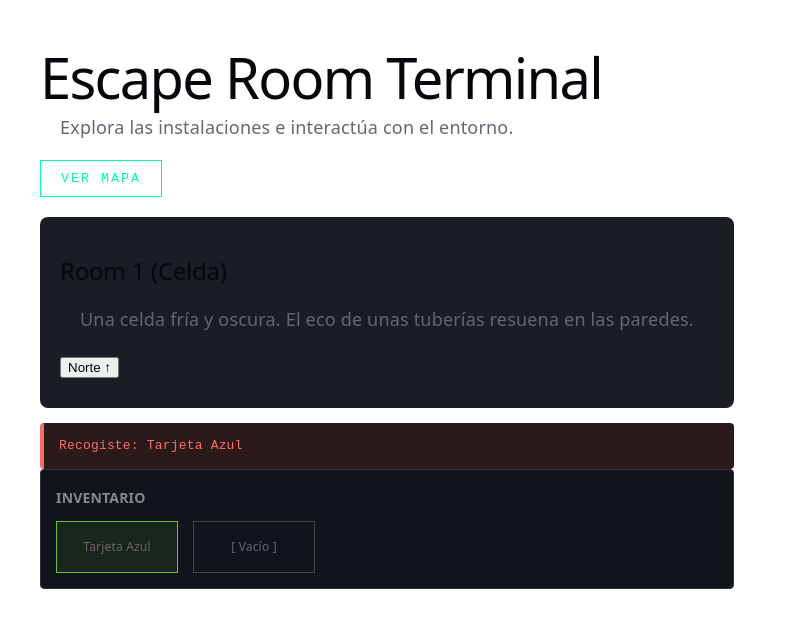
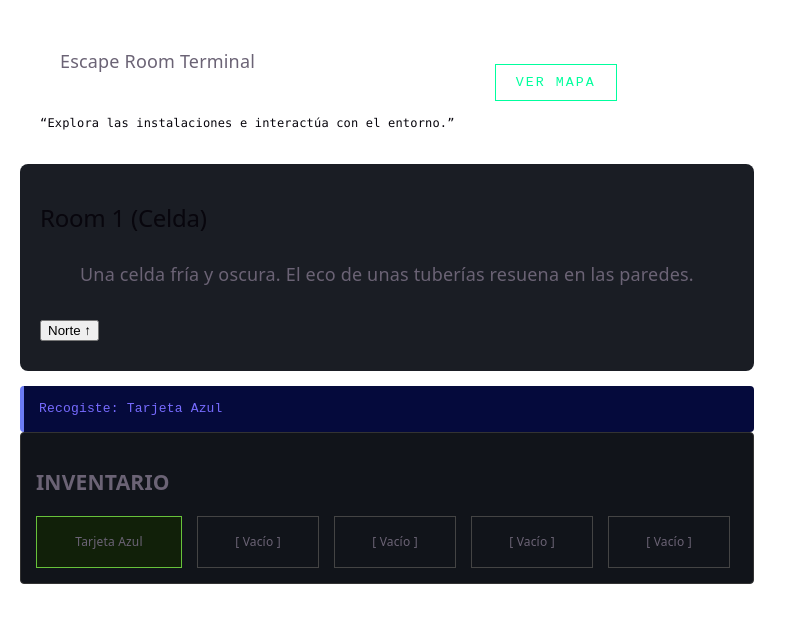
Before and after one commit to JoshuaMV-DSLS/React-Projects, a React (Vite) app in the folder GameProject/: page / in a window 1280 px wide. Both pictures are taken after a click on the button "Recoger". Shown: the top 628 px of the page, without its empty margins (0-797 px from the left). Built offline with nearby package versions, Linux system fonts and the light colour scheme.

Commit message:
adjustemnts and fixes to the UI, added a system message box, and fixed some CSS issues with inventory items.

```diff
--- a/GameProject/src/App.jsx
+++ b/GameProject/src/App.jsx
@@ -10,12 +10,13 @@ function GameLayout() {
   const [showMap, setShowMap] = useState(false);
 
   return (
-    <main style={{ padding: '20px', maxWidth: '800px', margin: '0 auto' }}>
+    <main className="body">
       <div>
-        <h1>Escape Room Terminal</h1>
-        <p>Explora las instalaciones e interactúa con el entorno.</p>
-
-        <section style={{ marginTop: '20px' }}>
+        <section style={{gridTemplateColumns: '1fr auto', display: 'flex', alignItems: 'center', gap: '20px', 'max-width': '100%' }}>
+          <div>
+              <p>Escape Room Terminal</p>
+              <q>Explora las instalaciones e interactúa con el entorno.</q>
+          </div>
           <button className="btn-map-toggle" onClick={() => setShowMap(!showMap)}>
             {showMap ? "Cerrar Mapa" : "Ver Mapa"}
           </button>
@@ -26,16 +27,7 @@ function GameLayout() {
         </section>
 
         {systemMessage && (
-          <div style={{
-            background: '#2a1a1a',
-            color: '#ff6b6b',
-            padding: '10px 15px',
-            borderRadius: '4px',
-            marginTop: '15px',
-            borderLeft: '4px solid #f56c6c',
-            fontFamily: 'monospace',
-            fontSize: '13px'
-          }}>
+          <div className="sysmessage">
              {systemMessage}
           </div>
         )}
@@ -99,7 +91,7 @@ function NavigationControls() {
   if (!connections) return null;
 
   return (
-    <div className="navigation-ui" style={{ marginTop: '20px' }}>
+    <div className="navigation-ui">
       {connections.north !== undefined && <button onClick={() => movePlayer('north')}>Norte ↑</button>}
       <div className="east-west-row" style={{ display: 'flex', gap: '10px', margin: '5px 0' }}>
         {connections.west !== undefined && <button onClick={() => movePlayer('west')}>← Oeste</button>}
@@ -129,18 +121,13 @@ function MazeMap({ currentId }) {
 function InventoryBar() {
   const { inventory } = useGame();
   return (
-    <div style={{ background: '#11141a', padding: '15px', borderRadius: '4px', border: '1px solid #333' }}>
-      <h3 style={{ margin: '0 0 10px 0', fontSize: '14px', color: '#888' }}>INVENTARIO</h3>
-      <div style={{ display: 'flex', gap: '15px' }}>
-        {[0, 1].map(index => {
+    <div className="inventory-gird">
+      <h3>INVENTARIO</h3>
+      <div className="inventory">
+        {[0, 1, 2, 3, 4].map(index => {
           const item = inventory[index];
           return (
-            <div key={index} style={{
-              width: '120px', height: '50px', border: '1px solid #444', display: 'flex',
-              alignItems: 'center', justifyContent: 'center', fontSize: '12px',
-              background: item ? 'rgba(103, 194, 58, 0.1)' : 'transparent',
-              borderColor: item ? '#67C23A' : '#444'
-            }}>
+            <div key={index} className={`inventory-item ${item ? 'inventory-has-item' : 'inventory-is-empty'}`} >
               {item ? item.name : "[ Vacío ]"}
             </div>
           );
@@ -179,11 +166,7 @@ function CodeKeypad() {
       </p>
 
       {/* Pantalla del teclado */}
-      <div style={{
-        background: '#0d1117', color: '#39ff14', padding: '10px',
-        textAlign: 'center', fontFamily: 'monospace', fontSize: '20px',
-        borderRadius: '4px', marginBottom: '10px', letterSpacing: '4px'
-      }}>
+      <div className="num-pad" data-active={true}>
         {digits.padEnd(3, "_")}
       </div>
 
--- a/GameProject/src/components/escapeMap.js
+++ b/GameProject/src/components/escapeMap.js
@@ -5,13 +5,13 @@ export const escapeMap = [
     id: 0,
     name: "Room 1 (Celda)",
     description: "Una celda fría y oscura. El eco de unas tuberías resuena en las paredes.",
-    items: [ { id: "key_card_blue", name: "Tarjeta Azul", description: "Acceso de nivel 1" } ],
+    items: [ { id: "key_card_blue", name: "Tarjeta Azul", description: "Acceso de nivel 1", type: "tool" } ],
     connections: { north: 1 }},
   {
     id: 1,
     name: "Room 2 (Dormitorio)",
     description: "Un dormitorio militar abandonado. Hay literas destrozadas y un fuerte olor a óxido.",
-    items: [ { id: "crowbar", name: "Palanca de Hierro", description: "Útil para forzar mecanismos" } ],
+    items: [ { id: "crowbar", name: "Palanca de Hierro", description: "Útil para forzar mecanismos", type: "tool" } ],
     connections: { south: 0, east: 2 }},
   {
     id: 2,
@@ -33,7 +33,7 @@ export const escapeMap = [
   {
   id: 4,
   name: "Room 5 (Mantenimiento)",
-  description: "La sala de mantenimiento principal. Hay un panel de energía digital parpadeando en la pared que bloquea un casillero de alta seguridad.",
+  description: "La sala de mantenimiento principal. Hay un panel digital, varios casilleros y maquinaria jusnto a una gran computadora.",
   connections: { west: 2 },
   // NUEVO: Configuración del acertijo numérico
   puzzle: {
@@ -41,7 +41,7 @@ export const escapeMap = [
     type: "code",
     solution: "042", // El código de la nota
     isSolved: false,
-    rewardItem: { id: "fuses_heavy", name: "Fusibles de Alta Potencia", description: "Esenciales para restaurar la energía del complejo." },
+    rewardItem: { id: "fuses_heavy", name: "Fusibles", description: "Esenciales para restaurar la energía del complejo.", type: "consumable" },
     lockedMessage: "El panel digital requiere un código de acceso de 3 dígitos para desbloquear el casillero.",
     solvedMessage: "¡Código aceptado! El casillero neumático se abre con un siseo, revelando unos fusibles."
   }},
--- a/GameProject/src/context/GameContext.jsx
+++ b/GameProject/src/context/GameContext.jsx
@@ -56,8 +56,8 @@ export function GameProvider({ children }) {
 const isCurrentPuzzleSolved = currentRoom.puzzle ? solvedPuzzleIds.includes(currentRoom.puzzle.id) : false;
 
   const pickUpItem = (item) => {
-    if (inventory.length >= 2) {
-      setSystemMessage("¡Tu inventario está lleno! No puedes cargar más de 2 objetos.");
+    if (inventory.length >=5) {
+      setSystemMessage("¡Tu inventario está lleno! No puedes cargar más de 5 objetos.");
       return;
     }
     if (!inventory.some(i => i.id === item.id)) {
@@ -78,9 +78,9 @@ const isCurrentPuzzleSolved = currentRoom.puzzle ? solvedPuzzleIds.includes(curr
     setSystemMessage(puzzle.solvedMessage);
 
     // 2. Dar recompensa automáticamente si el inventario tiene espacio
-    if (puzzle.rewardItem && inventory.length < 3) {
+    if (puzzle.rewardItem && inventory.length < 5) {
       setInventory([...inventory, puzzle.rewardItem]);
-    } else if (inventory.length >= 3) {
+    } else if (inventory.length >=5) {
       setSystemMessage(`${puzzle.solvedMessage} (Tu inventario está lleno para recibir la recompensa, tira algo primero).`);
     }
   } else {
--- a/GameProject/src/index.css
+++ b/GameProject/src/index.css
@@ -15,6 +15,7 @@
   --heading: system-ui, 'Segoe UI', Roboto, sans-serif;
   --mono: ui-monospace, Consolas, monospace;
 
+  max-width: 100%;
   font: 18px/145% var(--sans);
   letter-spacing: 0.18px;
   color-scheme: light dark;
@@ -59,6 +60,7 @@
 }
 
 body {
+  max-width: 100%;
   margin-top: 20px;
   margin-bottom: 20px;
   margin-left: 20px;
@@ -95,6 +97,34 @@ h2 {
 }
 p {
   margin: 20px;
+  padding-top: 8px;
+  padding-bottom: 8px;
+  padding-left: 20px;
+  padding-right: 20px;
+}
+
+q{
+  font-size: 12px;
+  font-family: var(--mono);
+  display: flex;
+  justify-content: center;
+  border-radius: 4px;
+  padding-top: 8px;
+  padding-bottom: 8px;
+  padding-left: 20px;
+  padding-right: 20px;
+  color: var(--text-h);
+}
+
+.sysmessage{
+  background: #050a3c;
+  color: #776bff;
+  padding: 10px 15px;
+  border-radius: 4px;
+  margin-top: 15px;
+  border-left: 4px solid #6c7cf5;
+  font-family: monospace;
+  font-size: 13px;
 }
 
 code,
@@ -274,3 +304,50 @@ code {
   background: var(--accent-color);
   color: var(--bg-color);
 }
+
+.inventory{
+ display: flex;
+ gap: 15px;
+}
+
+.inventory-gird{
+background: #11141a;
+padding: 15px;
+border-radius: 4px;
+border: 1px solid #333;
+}
+
+.inventory-has-item {
+  width: 120px;
+  max-height: 50px;
+  padding: 12px;
+  border: 1px solid #67C23A ;
+  display: flex;
+  align-items: center;
+  justify-content: center;
+  font-size: 12px;
+  background: #112009;
+}
+
+.inventory-is-empty {
+  width: 120px;
+  height: 50px;
+  border: 1px solid #444;
+  display: flex;
+  align-items: center;
+  justify-content: center;
+  font-size: 12px;
+  background: transparent;
+}
+
+.num-pad[data-active=true]{
+  background: #0d1117;
+  color: #39ff14;
+  padding: 10px;
+  text-align: center;
+  font-Family: monospace;
+  font-size: 20px;
+  border-radius: 4px;
+  margin-bottom: 10px;
+  letter-spacing: 4px
+}
```
